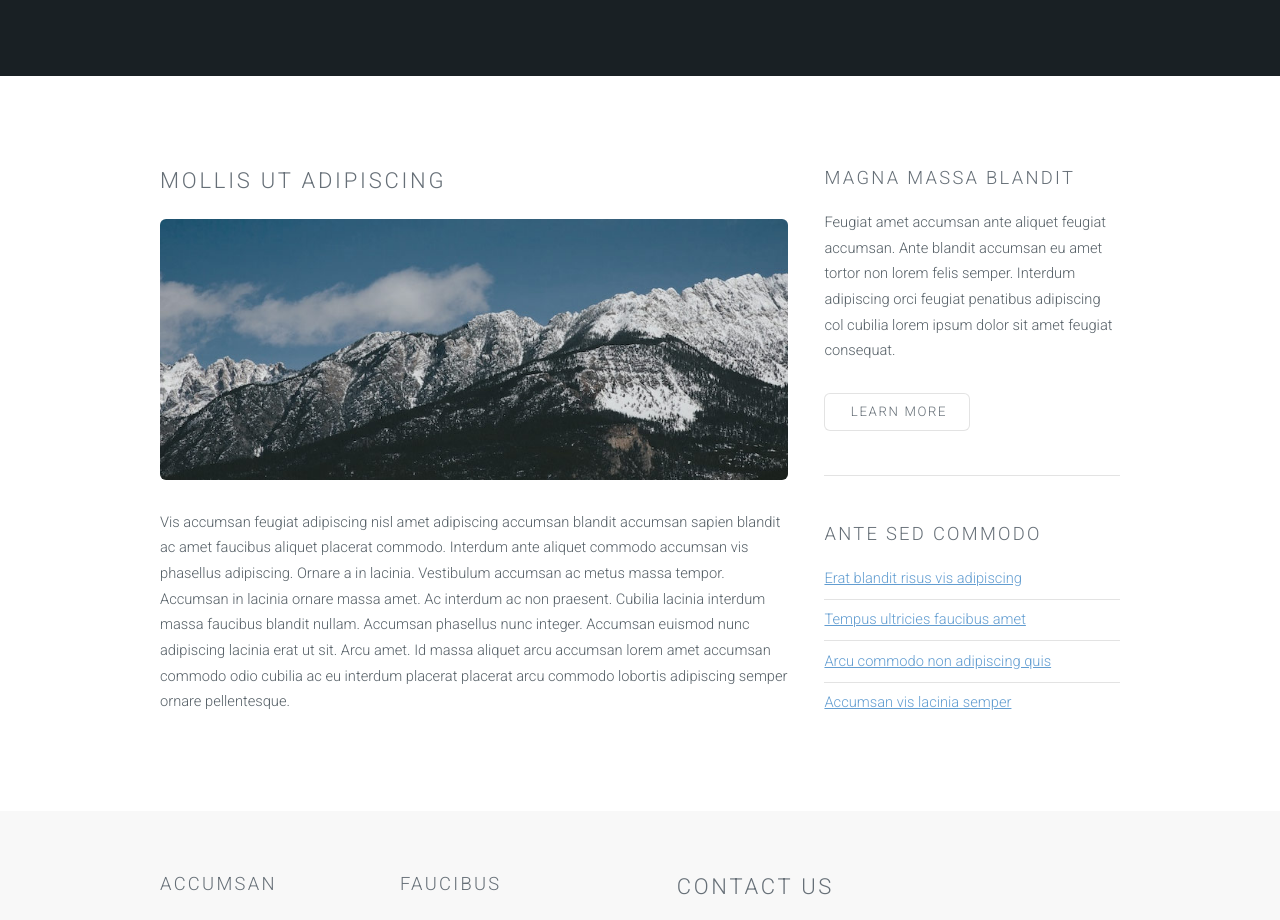
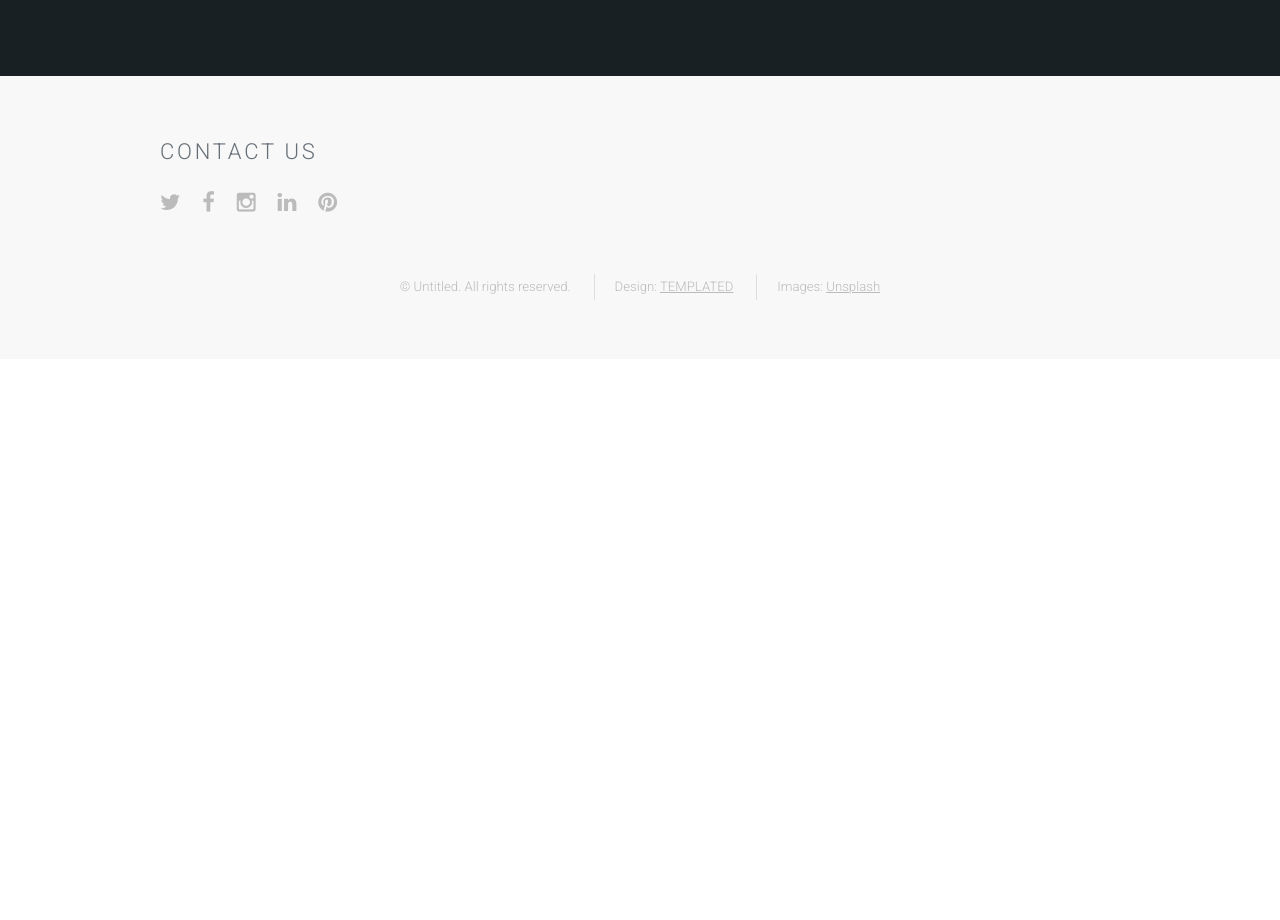
Before and after one commit to talha3111997/MSCTL, a plain HTML site: page index.html in a window 1280 px wide. Shown: the part 1880-2800 px from the top of the page. After the commit the page ends 2239 px from the top, so only its background shows below. Drawn offline with Linux system fonts and the light colour scheme.

Commit message:
Update index.html

```diff
--- a/index.html
+++ b/index.html
@@ -25,7 +25,7 @@
 
 		<!-- Header -->
 			<header id="header" class="skel-layers-fixed">
-				<h1><a href="#">MSCTL</a></h1>
+				<h1><a href="#">MSTL</a></h1>
 				<nav id="nav">
 					<ul>
 						<li><a href="index.html">Home</a></li>
@@ -115,69 +115,15 @@
 				</div>
 			</section>
 
-		<!-- Three -->
-			<section id="three" class="wrapper style1">
-				<div class="container">
-					<div class="row">
-						<div class="8u">
-							<section>
-								<h2>Mollis ut adipiscing</h2>
-								<a href="#" class="image fit"><img src="images/pic03.jpg" alt="" /></a>
-								<p>Vis accumsan feugiat adipiscing nisl amet adipiscing accumsan blandit accumsan sapien blandit ac amet faucibus aliquet placerat commodo. Interdum ante aliquet commodo accumsan vis phasellus adipiscing. Ornare a in lacinia. Vestibulum accumsan ac metus massa tempor. Accumsan in lacinia ornare massa amet. Ac interdum ac non praesent. Cubilia lacinia interdum massa faucibus blandit nullam. Accumsan phasellus nunc integer. Accumsan euismod nunc adipiscing lacinia erat ut sit. Arcu amet. Id massa aliquet arcu accumsan lorem amet accumsan commodo odio cubilia ac eu interdum placerat placerat arcu commodo lobortis adipiscing semper ornare pellentesque.</p>
-							</section>
-						</div>
-						<div class="4u">
-							<section>
-								<h3>Magna massa blandit</h3>
-								<p>Feugiat amet accumsan ante aliquet feugiat accumsan. Ante blandit accumsan eu amet tortor non lorem felis semper. Interdum adipiscing orci feugiat penatibus adipiscing col cubilia lorem ipsum dolor sit amet feugiat consequat.</p>
-								<ul class="actions">
-									<li><a href="#" class="button alt">Learn More</a></li>
-								</ul>
-							</section>
-							<hr />
-							<section>
-								<h3>Ante sed commodo</h3>
-								<ul class="alt">
-									<li><a href="#">Erat blandit risus vis adipiscing</a></li>
-									<li><a href="#">Tempus ultricies faucibus amet</a></li>
-									<li><a href="#">Arcu commodo non adipiscing quis</a></li>
-									<li><a href="#">Accumsan vis lacinia semper</a></li>
-								</ul>
-							</section>
-						</div>
-					</div>
-				</div>
-			</section>
+
 
 		<!-- Footer -->
 			<footer id="footer">
 				<div class="container">
 					<div class="row double">
-						<div class="6u">
-							<div class="row collapse-at-2">
-								<div class="6u">
-									<h3>Accumsan</h3>
-									<ul class="alt">
-										<li><a href="#">Nascetur nunc varius</a></li>
-										<li><a href="#">Vis faucibus sed tempor</a></li>
-										<li><a href="#">Massa amet lobortis vel</a></li>
-										<li><a href="#">Nascetur nunc varius</a></li>
-									</ul>
-								</div>
-								<div class="6u">
-									<h3>Faucibus</h3>
-									<ul class="alt">
-										<li><a href="#">Nascetur nunc varius</a></li>
-										<li><a href="#">Vis faucibus sed tempor</a></li>
-										<li><a href="#">Massa amet lobortis vel</a></li>
-										<li><a href="#">Nascetur nunc varius</a></li>
-									</ul>
-								</div>
-							</div>
-						</div>
-						<div class="6u">
+
+						<div class="12u">
 							<h2>Contact us</h2>
-							<p>Blandit nunc tempor lobortis nunc non. Mi accumsan. Justo aliquet massa adipiscing cubilia eu accumsan id. Arcu accumsan faucibus vis ultricies adipiscing ornare ut. Mi accumsan justo aliquet.</p>
 							<ul class="icons">
 								<li><a href="#" class="icon fa-twitter"><span class="label">Twitter</span></a></li>
 								<li><a href="https://web.facebook.com/imad.gohar.3" class="icon fa-facebook"><span class="label">Facebook</span></a></li>
```
